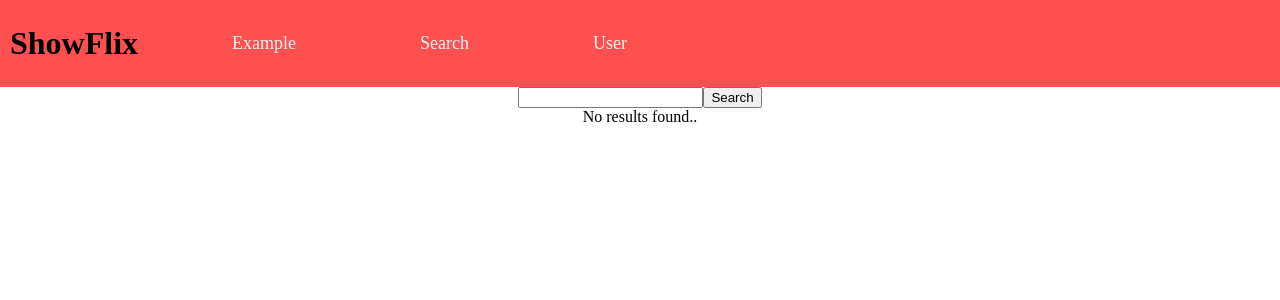
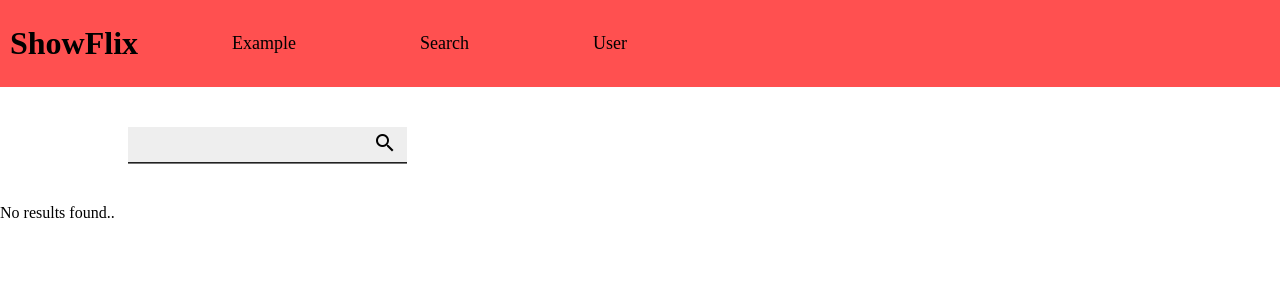
Before and after one commit to Kn0wn-Un/DBproj, a React (Create React App) app in the folder client/: page /search in a window 1280 px wide. Shown: the top 300 px of the page. Built offline with nearby package versions, Linux system fonts and the light colour scheme.

Commit message:
search box styled

```diff
--- a/client/public/index.html
+++ b/client/public/index.html
@@ -3,6 +3,8 @@
   <head>
     <meta charset="utf-8" />
     <title>React App</title>
+    <link href="https://fonts.googleapis.com/icon?family=Material+Icons"
+      rel="stylesheet">
   </head>
   <body>
     <noscript>You need to enable JavaScript to run this app.</noscript>
--- a/client/src/MovieDetail.js
+++ b/client/src/MovieDetail.js
@@ -1,4 +1,4 @@
-import './App.css';
+import './styles.css';
 import { useEffect, useState } from 'react';
 
 function MovieDetail({ match }) {
@@ -17,16 +17,42 @@ function MovieDetail({ match }) {
         return (
             <div className="show-details">
                 <img alt={movie.name} src={poster}></img>
-                <div className="details">
-                    <h1>{movie.name}</h1>
-                    <h4>Year: {movie.year}</h4>
-                    <div>Genre: {movie.genre}</div>
-                    <div>Production Company: {movie.production_company}</div>
-                    <div>Duration: {movie.duration} mins</div>
-                    <div>Writer: {movie.writer}</div>
-                    <div>Director: {movie.director}</div>
-                    <div>Actors: {movie.actors}</div>
-                    <div>Summary: {movie.description}</div>
+                <div className="holder">
+                    <div className="details">
+                        <h1>{movie.name}</h1>
+                        <div>
+                            <span className="heading">Year:</span> {movie.year}
+                        </div>
+                        <div>
+                            <span className="heading">Genre:</span>{' '}
+                            {movie.genre}
+                        </div>
+                        <div>
+                            <span className="heading">Production Company:</span>{' '}
+                            {movie.production_company}
+                        </div>
+                        <div>
+                            <span className="heading">Duration:</span>{' '}
+                            {movie.duration} mins
+                        </div>
+                        <div>
+                            <span className="heading">Writer:</span>{' '}
+                            {movie.writer}
+                        </div>
+                        <div>
+                            <span className="heading">Director:</span>{' '}
+                            {movie.director}
+                        </div>
+                        <div className="limit">
+                            <span className="heading">Actors:</span>{' '}
+                            {movie.actors}
+                        </div>
+                        <div className="limit">
+                            <span className="heading">Summary:</span>{' '}
+                            {movie.description}
+                        </div>
+                    </div>
+                    <div className="show-form">Collect details</div>
                 </div>
             </div>
         );
--- a/client/src/Search.js
+++ b/client/src/Search.js
@@ -40,7 +40,8 @@ function Search() {
                 </div>
             );
         });
-        return arr;
+        if (arr.length > 0) return arr;
+        else return 'No results found';
     };
     const dispMovies = () => {
         const arr = movies.map((movie) => {
@@ -50,19 +51,23 @@ function Search() {
                 </div>
             );
         });
-        return arr;
+        if (arr.length > 0) return arr;
+        else return 'No results found';
     };
     return (
-        <div className="App">
+        <div>
             <form onSubmit={getSearch}>
                 <input
+                    className="searchbox"
                     type="text"
                     value={search}
                     onChange={(e) => {
                         setSearch(e.target.value);
                     }}
                 ></input>
-                <button type="submit">Search</button>
+                <button className="srch-btn">
+                    <span className="material-icons">search</span>
+                </button>
             </form>
             <div className="results">
                 {showRes ? (
--- a/client/src/ShowDetail.js
+++ b/client/src/ShowDetail.js
@@ -26,13 +26,11 @@ function ShowDetail({ match }) {
                             <span className="heading">Network: </span>
                             {name.network}
                         </div>
-                        <br />
                         <div>
                             <span className="heading">Number of Seasons: </span>{' '}
                             {name.number_of_seasons}
                         </div>
                         <ul>{mkSeasons()}</ul>
-                        <br />
                         <div>
                             <span className="heading">Average Duration: </span>{' '}
                             {name.runtime} mins
--- a/client/src/styles.css
+++ b/client/src/styles.css
@@ -26,7 +26,7 @@ a:after {
 .nav-div {
     margin: 30px 0px;
     padding: 30px;
-    color: whitesmoke;
+    color: black;
 }
 h1 {
     margin: 15px 0px;
@@ -67,3 +67,36 @@ ol {
 .heading {
     font-weight: bold;
 }
+.details div {
+    margin-top: 10px;
+}
+.limit {
+    max-width: 50vw;
+}
+.searchbox {
+    border-top-style: hidden;
+    border-right-style: hidden;
+    border-left-style: hidden;
+    border-bottom-style: groove;
+    background-color: #eee;
+    margin: 5vh 0px 5vh 10vw;
+    min-height: 33px;
+    min-width: 275px;
+}
+
+.searchbox:focus {
+    outline: none;
+    border-color: red;
+}
+.srch-btn {
+    background-color: #eee;
+    border: none;
+    min-height: 35px;
+    position: relative;
+    top: 6px;
+    left: -40px;
+}
+.srch-btn:hover {
+    transform: scale(1.1);
+    border: 2px solid red;
+}
```
Also changed, not shown: 2 other files (tests, documents, lock files or other folders).
